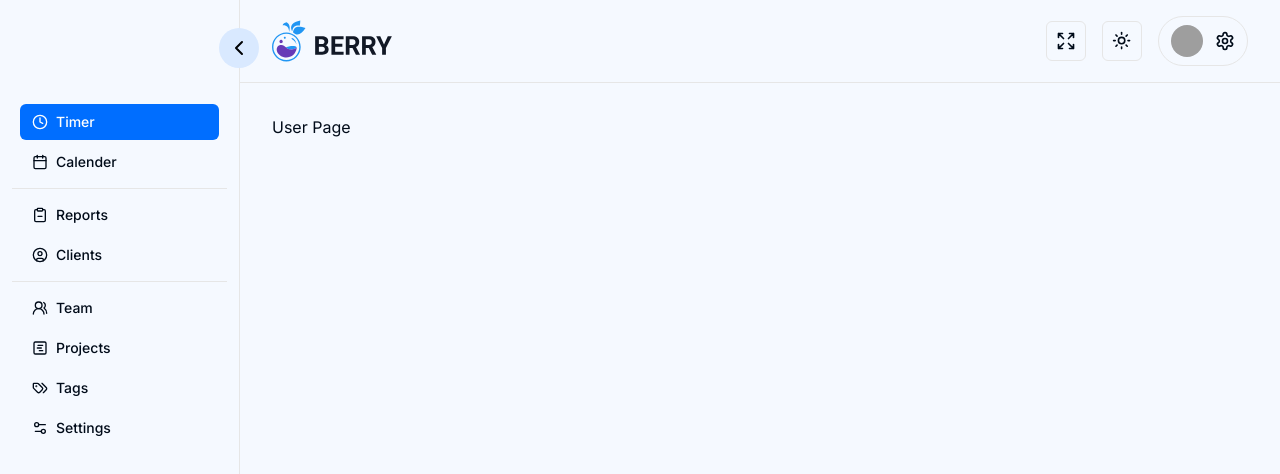
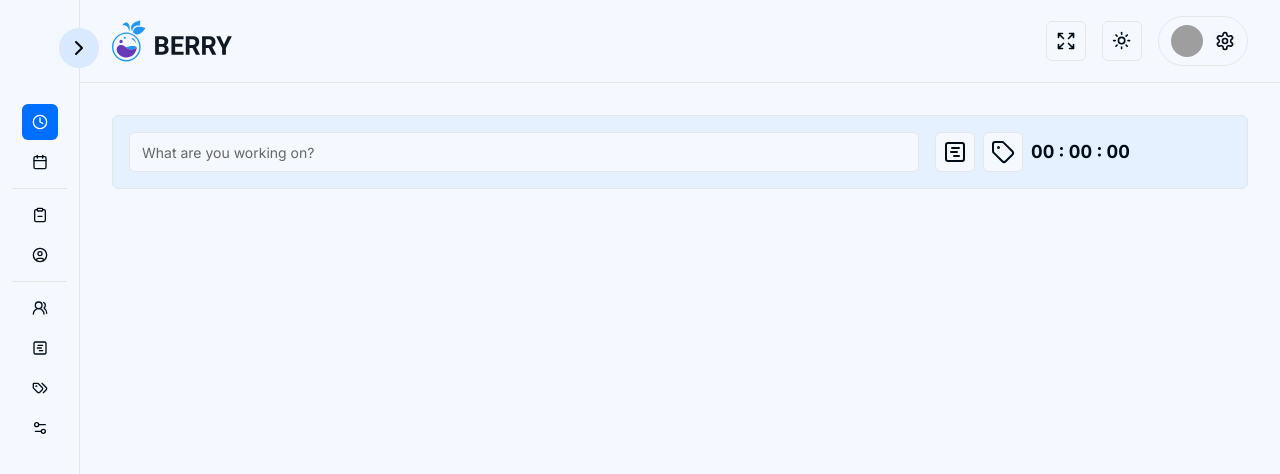
Before and after one commit to sumit-kr-das/clocknotes, a Next.js app: page /timer in a window 1280 px wide. Shown: the top 474 px of the page. Built offline with nearby package versions, Linux system fonts and the light colour scheme; grey boxes are pictures that could not be loaded.

Commit message:
timmer added

```diff
--- a/src/app/(main)/timer/page.tsx
+++ b/src/app/(main)/timer/page.tsx
@@ -1,10 +1,26 @@
+"use client";
+import TimerActivity from "@/components/timer/timer-activity";
+import { Button } from "@/components/ui/button";
+import { Input } from "@/components/ui/input";
+import { GanttChartSquare, Tag } from "lucide-react";
 import React from "react";
 
 const TimerPage = () => {
   return (
-    <div>
-      <h1>User Page</h1>
-    </div>
+    <section className="w-full">
+      <div className="flex items-center gap-4 border p-4 bg-accent rounded-md">
+        <Input type="email" placeholder="What are you working on?" />
+        <div className="flex items-center gap-2">
+          <Button variant="outline" size="icon">
+            <GanttChartSquare />
+          </Button>
+          <Button variant="outline" size="icon">
+            <Tag />
+          </Button>
+          <TimerActivity startAt={new Date()} />
+        </div>
+      </div>
+    </section>
   );
 };
 
--- /dev/null
+++ b/src/components/timer/timer-activity.tsx
@@ -0,0 +1,32 @@
+import React from "react";
+
+type props = {
+  startAt: Date;
+};
+
+const pad = (n: number) => n.toString().padStart(2, "0");
+
+const TimerActivity = ({ startAt }: props) => {
+  const [elapsed, setElapsed] = React.useState<number>(0);
+  const now = new Date();
+
+  React.useEffect(() => {
+    const interval = setInterval(() => {
+      const elapsed = now.getTime() - startAt.getTime();
+      setElapsed(elapsed);
+    }, 1000);
+    return () => clearInterval(interval);
+  });
+
+  const hours = Math.floor(elapsed / 1000 / 60 / 60);
+  const minutes = Math.floor((elapsed / 1000 / 60) % 60);
+  const seconds = Math.floor((elapsed / 1000) % 60);
+
+  return (
+    <div className="slashed-zero tabular-nums text-lg font-bold w-[200px]">
+      {pad(hours)} : {pad(minutes)} : {pad(seconds)}
+    </div>
+  );
+};
+
+export default TimerActivity;
--- a/src/components/timer/timer-sidebar.tsx
+++ b/src/components/timer/timer-sidebar.tsx
@@ -18,7 +18,7 @@ import { Button } from "../ui/button";
 import { Separator } from "../ui/separator";
 
 const TimerSidebar = () => {
-  const [isCollapsed, setIsCollapsed] = React.useState(false);
+  const [isCollapsed, setIsCollapsed] = React.useState(true);
 
   const toggleSidebar = () => {
     setIsCollapsed(!isCollapsed);
```
